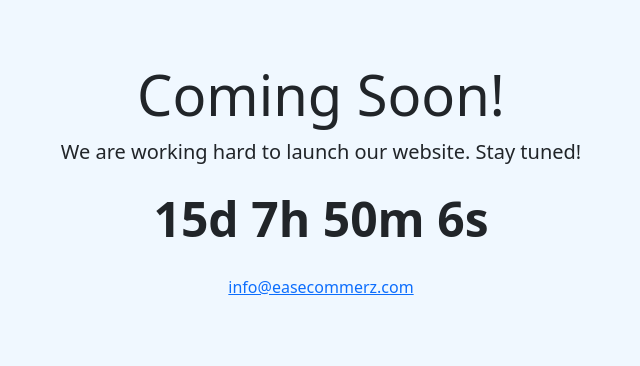
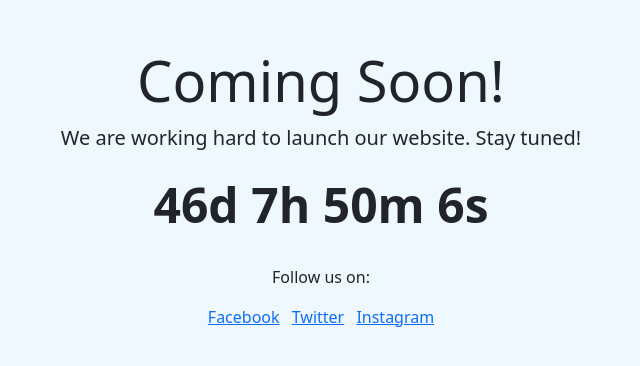
Before and after one commit to shaikmuther/web-vercel, a website: page coming-soon.html in a window 1280 px wide. Shown: the part 212-578 px from the top of the page, without its empty margins (319-959 px from the left). Drawn offline with nearby package versions, Linux system fonts and the light colour scheme.

Commit message:
Update coming-soon.html

```diff
--- a/coming-soon.html
+++ b/coming-soon.html
@@ -6,7 +6,7 @@
     <meta name="viewport" content="width=device-width, initial-scale=1.0">
     <title>Coming Soon</title>
     <link rel="stylesheet" href="https://cdnjs.cloudflare.com/ajax/libs/bootstrap/5.3.0/css/bootstrap.min.css">
-    <link rel="stylesheet" href="https://cdn.jsdelivr.net/npm/bootstrap-icons@1.11.3/font/bootstrap-icons.min.css">
+
     <style>
         body {
             background-color: aliceblue;
@@ -32,17 +32,16 @@
         <p class="lead">We are working hard to launch our website. Stay tuned!</p>
         <div class="countdown" id="countdown"></div>
         <div class="footer">
-            <p><i class="fas fa-envelope"></i> <a href="mailto:info@easecommerz.com">info@easecommerz.com</a></p>
-<!--             <p class="mt-4">Follow us on:</p>
+            <p class="mt-4">Follow us on:</p>
             <a href="#" class="me-2"><i class="bi bi-facebook"></i> Facebook</a>
             <a href="#" class="me-2"><i class="bi bi-twitter"></i> Twitter</a>
-            <a href="#"><i class="bi bi-instagram"></i> Instagram</a> -->
+            <a href="#"><i class="bi bi-instagram"></i> Instagram</a>
         </div>
     </div>
 
     <script>
         // Countdown timer
-        const countdownDate = new Date("2024-11-30T00:00:00").getTime();
+        const countdownDate = new Date("2024-12-31T00:00:00").getTime();
 
         const countdownFunction = setInterval(() => {
             const now = new Date().getTime();
```
